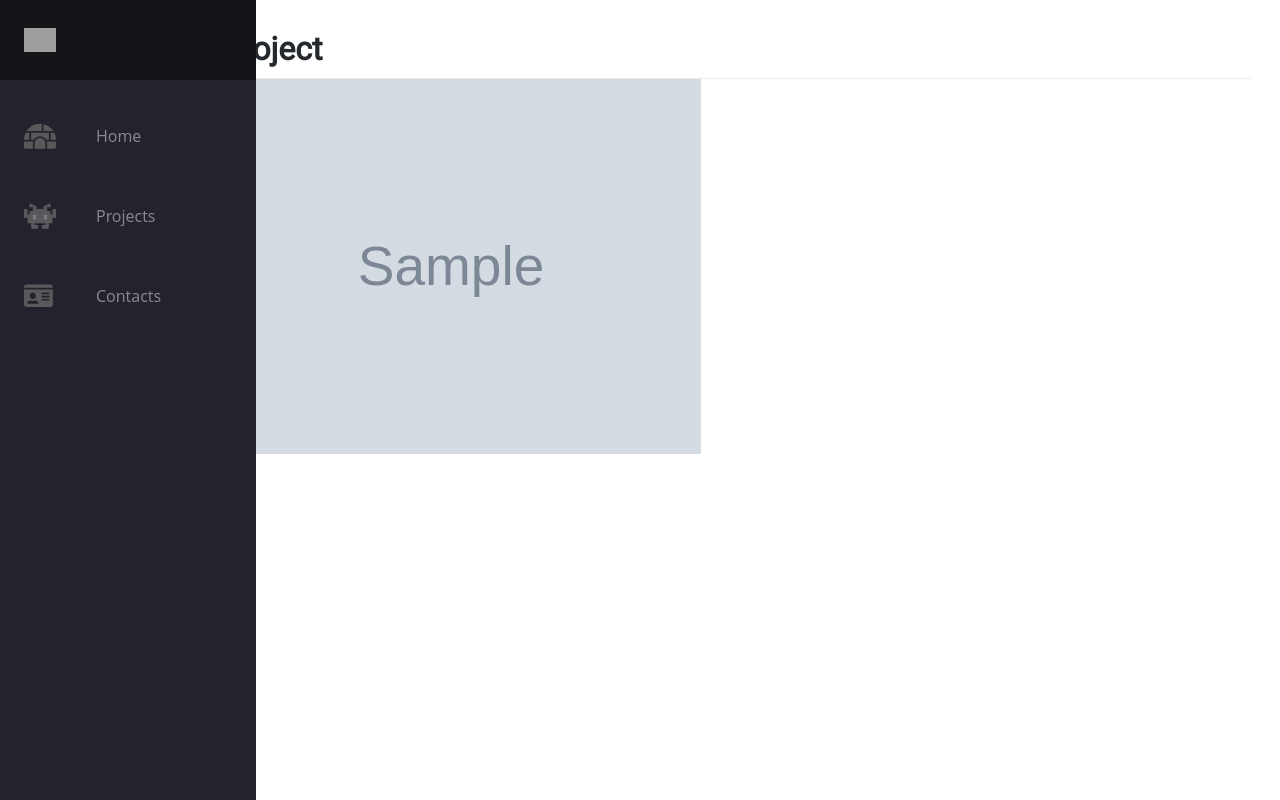
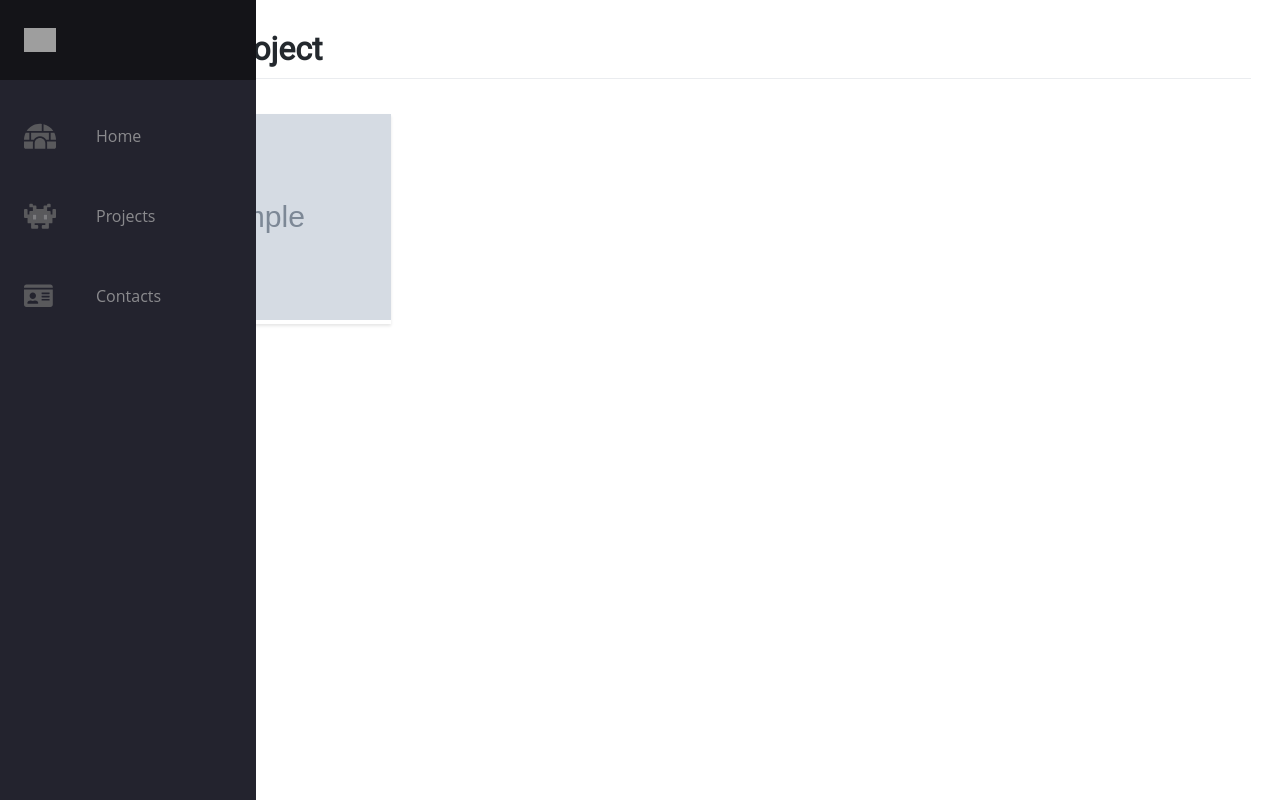
Before and after one commit to Ball-Man/webloft, a Python web app: template webloft/templates/aquarius/_project.html in a window 1280 px wide. Run offline with Jinja, Linux system fonts and the light colour scheme; the template is opened without the code that fills it: most values are stand-ins (such as "Sample title", 1, 10 or a date in 2020); grey boxes marked "Sample" are stand-in pictures; grey boxes are pictures that could not be loaded.

Commit message:
Flexbox cards for project gallery (aquarius)

```diff
--- a/webloft/templates/aquarius/_project.html
+++ b/webloft/templates/aquarius/_project.html
@@ -1,6 +1,7 @@
 {% extends "_base.html" %}
 
 {% block title %}{{ name }} | {{ project.name }}{% endblock %}
+{% block add_head %}<link rel="stylesheet" type="text/css" href="\projects.css">{% endblock %}
 
 {% block body %}
   <div class="markdown-body">
@@ -9,7 +10,9 @@
   {{ project.description | safe}}
 
   {# Gallery #}
-  {% for image in project.gallery_images %}
-    <img src="{{ image }}" width="500">
-  {% endfor %}
+  <section class="cards">
+    {% for image in project.gallery_images %}
+      <div class="card"><img src="{{ image }}"></div>
+    {% endfor %}
+  </section>
 {% endblock %}
```
